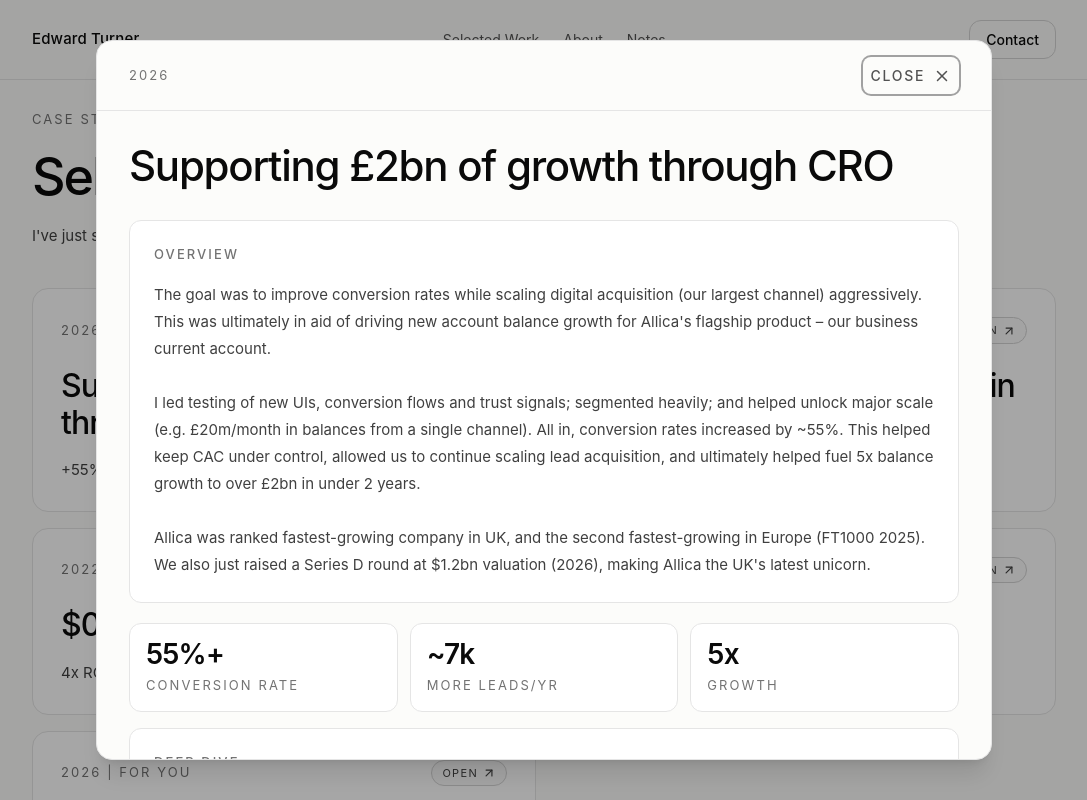
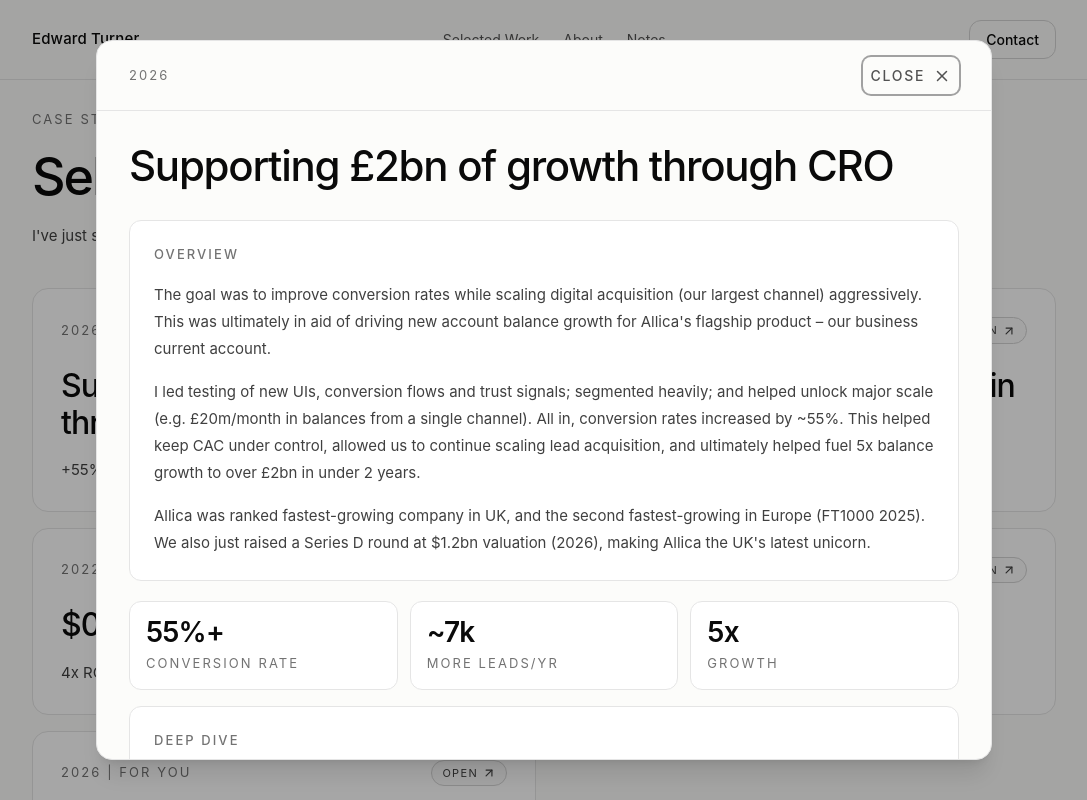
Before and after one commit to edturnuh/edturnuh.github.io, a React (Vite) app: page / in a window 1280 px wide. Both pictures are taken after a click on the button 380 px from the left and 1014 px from the top of the page. Shown: the part 614-1414 px from the top of the page, without its empty margins (96-1183 px from the left). Built offline with nearby package versions, Linux system fonts and the light colour scheme.

Commit message:
final content fixes v2

```diff
--- a/src/app/components/FeaturedProjects.tsx
+++ b/src/app/components/FeaturedProjects.tsx
@@ -60,12 +60,12 @@ const projects: Project[] = [
     tags: ['Brand', 'CRO', 'Ops', 'WCAG', 'SEO'],
     detailedDescription: `The primary goal was to integrate a new visual brand identity into our 400-page site. We took the opportunity to hit 6 additional objectives:
 
-• Migrate to latest HubSpot CMS → ✅
-• Reshape commercial offering around flagship product → organic conversion rate up 37%; sustained increase in lead volume 📈
-• Accelerate updates/maintenance via automation → Ops now 10–20x faster 🚀
-• Achieve full WCAG accessibility → Issues reduced from ~30 to ~3 per page 💙
-• Conduct full on-page technical SEO audit → ✅
-• Secure full compliance/legal approval → ✅
+• Migrate to latest HubSpot CMS → <strong>Done</strong>
+• Reshape commercial offering around flagship product → <strong>organic conversion rate up 37%; sustained increase in lead volume</strong>
+• Accelerate updates/maintenance via automation → <strong>Ops now 10–20x faster</strong>
+• Achieve full WCAG accessibility → <strong>Issues reduced from ~30 to ~3 per page</strong>
+• Conduct full on-page technical SEO audit → <strong>Done</strong>
+• Secure full compliance/legal approval → <strong>Done</strong>
 
 The strategy to launch in only 4 months revolved around a technical hack. We would prioritize rebuilding 21 high-traffic pages (accounting for ~80% site visits) and apply a 'transition theme' to all other pages (approx ~380) as a short-term fix. This theme would make them instantly look like the new brand (details below).
 
@@ -124,7 +124,7 @@ Smooth off-peak rollout on call with ~35 stakeholders/testers, each assigned lau
     ],
     tags: ['AI', 'Rapid prototyping', 'Accessibility'],
     liveDemo: 'tetris',
-    detailedDescription: `I don't know if this project was 100x or 1000x faster than coding by hand. Does it matter? I produced a lightweight, responsive, keyboard-friendly, accessible, browser-based Tetris in 4 minutes 29 seconds. I left it unpolished.`,
+    detailedDescription: `I don't know if this project was 100x or 1000x faster than coding by hand. Does it matter? I produced a lightweight, responsive, keyboard-friendly, accessible, browser-based Tetris in 4 minutes 29 seconds. I love it so much I left it unpolished.`,
   },
 ];
 
--- a/src/app/components/LatestNotes.tsx
+++ b/src/app/components/LatestNotes.tsx
@@ -29,7 +29,7 @@ export function LatestNotes() {
           Notes on AI
         </h2>
         <p className="body-copy mt-5 text-neutral-700">
-
+          Nothing will be the same again 🙃
         </p>
       </div>
 
--- a/src/app/components/ProjectModal.tsx
+++ b/src/app/components/ProjectModal.tsx
@@ -51,6 +51,79 @@ export function ProjectModal({ isOpen, onClose, project }: ProjectModalProps) {
   }, [isOpen, onClose]);
 
   if (!isOpen) return null;
+
+  const renderRichText = (content: string) => {
+    const lines = content.split('\n');
+    const blocks: Array<
+      | { type: 'paragraph'; html: string }
+      | { type: 'list'; items: string[] }
+    > = [];
+
+    let paragraphBuffer: string[] = [];
+    let listBuffer: string[] = [];
+
+    const flushParagraph = () => {
+      if (paragraphBuffer.length > 0) {
+        blocks.push({ type: 'paragraph', html: paragraphBuffer.join('<br />') });
+        paragraphBuffer = [];
+      }
+    };
+
+    const flushList = () => {
+      if (listBuffer.length > 0) {
+        blocks.push({ type: 'list', items: listBuffer });
+        listBuffer = [];
+      }
+    };
+
+    for (const line of lines) {
+      const trimmed = line.trim();
+
+      if (!trimmed) {
+        flushParagraph();
+        flushList();
+        continue;
+      }
+
+      if (trimmed.startsWith('• ')) {
+        flushParagraph();
+        listBuffer.push(trimmed.slice(2));
+        continue;
+      }
+
+      flushList();
+      paragraphBuffer.push(trimmed);
+    }
+
+    flushParagraph();
+    flushList();
+
+    return blocks.map((block, index) => {
+      if (block.type === 'list') {
+        return (
+          <ul key={index} className="space-y-1.5">
+            {block.items.map((item, itemIndex) => (
+              <li key={itemIndex} className="body-copy flex gap-3 text-neutral-700">
+                <span className="mt-[11px] h-px w-3 shrink-0 bg-neutral-500" aria-hidden="true" />
+                <span
+                  className="[&_a]:underline [&_a]:underline-offset-4 [&_strong]:font-semibold [&_strong]:text-neutral-950 hover:[&_a]:text-neutral-950"
+                  dangerouslySetInnerHTML={{ __html: item }}
+                />
+              </li>
+            ))}
+          </ul>
+        );
+      }
+
+      return (
+        <p
+          key={index}
+          className="[&_a]:underline [&_a]:underline-offset-4 [&_strong]:font-semibold [&_strong]:text-neutral-950 hover:[&_a]:text-neutral-950"
+          dangerouslySetInnerHTML={{ __html: block.html }}
+        />
+      );
+    });
+  };
 
   return (
     <div
@@ -107,10 +180,9 @@ export function ProjectModal({ isOpen, onClose, project }: ProjectModalProps) {
             <h3 className="font-mono text-[13px] uppercase tracking-[0.16em] text-neutral-500">
               Overview
             </h3>
-            <div
-              className="mt-4 whitespace-pre-line text-[15px] leading-[1.8] text-neutral-700 [&_a]:underline [&_a]:underline-offset-4 hover:[&_a]:text-neutral-950"
-              dangerouslySetInnerHTML={{ __html: project.detailedDescription }}
-            />
+            <div className="mt-4 space-y-4 text-[15px] leading-[1.8] text-neutral-700">
+              {renderRichText(project.detailedDescription)}
+            </div>
           </section>
 
           {project.liveDemo !== 'tetris' && (
@@ -136,9 +208,9 @@ export function ProjectModal({ isOpen, onClose, project }: ProjectModalProps) {
               <h4 className="mt-3 text-[24px] leading-[1.2] tracking-[-0.02em] text-neutral-950">
                 {project.deepDive.title}
               </h4>
-              <p className="mt-3 whitespace-pre-line text-[15px] leading-[1.8] text-neutral-700">
-                {project.deepDive.description}
-              </p>
+              <div className="mt-3 space-y-4 text-[15px] leading-[1.8] text-neutral-700">
+                {renderRichText(project.deepDive.description)}
+              </div>
 
               {project.deepDive.stat && (
                 <div className="mt-5 rounded-lg border border-neutral-200 bg-[#fafaf8] px-4 py-3">
```
